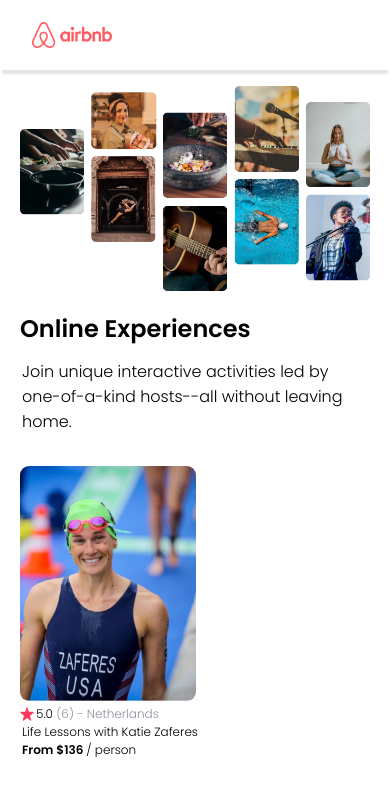
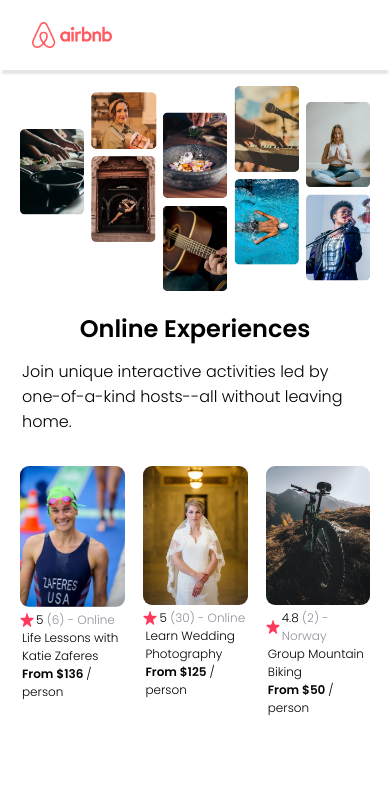
Before and after one commit to Dulshad/airbnb-experiences-clone, a React (Vite) app: page / in a window 390 px wide. Shown: the top 796 px of the page. Built offline with nearby package versions, Linux system fonts and the light colour scheme.

Commit message:
using data.js to make cards and make it more responsive

```diff
--- a/src/App.jsx
+++ b/src/App.jsx
@@ -1,20 +1,31 @@
 import Navbar from "./components/navbar/Navbar"
 import Hero from "./components/hero/Hero"
 import Card from "./components/card/Card"
+import data from "./data.js"
 
 export default function App() {
+
+    const cards = data.map((item) => {
+        return (
+            <Card
+                key={item.id}
+                img={`./src/images/${item.coverImg}`}
+                rating={item.stats.rating}
+                reviewCount={item.stats.reviewCount}
+                location={item.location}
+                title={item.title}
+                price={item.price}
+            />
+        )
+    })
+
     return (
         <>
-            <Navbar />
-            <Hero />
-            <Card
-              img="./src/images/katie-zaferes.png"
-              rating="5.0"
-              reviewCount={6}
-              country="Netherlands"
-              title="Life Lessons with Katie Zaferes"
-              price={136}
-            />
+            <Navbar/>
+            <Hero/>
+            <section className='cards-container'>
+                {cards}
+            </section>
         </>
     )
 }
--- a/src/components/card/Card.jsx
+++ b/src/components/card/Card.jsx
@@ -1,19 +1,17 @@
 import starIcon from '../../images/star.png'
 import styles from './Card.module.css'
 
-const Card = ({img, rating, reviewCount, country, title, price}) => {
+const Card = ({img, rating, reviewCount, location, title, price}) => {
     return (
-        <section className={styles['cards-container']}>
             <div className={styles['card-container']}>
                 <img className={styles['card-img']} src={img} alt="picture of katie zaferes in swim suit"/>
                 <div className={styles['card-rating']}>
                     <img className={styles['card-rating-icon']} src={starIcon} alt="icon of star"/>
-                    <p>{rating} <span className={styles['card-light-text']}>({reviewCount}) - {country}</span></p>
+                    <p>{rating} <span className={styles['card-light-text']}>({reviewCount}) - {location}</span></p>
                 </div>
                 <p>{title}</p>
                 <p><span className={styles['card-bold-text']}>From ${price} </span> / person</p>
             </div>
-        </section>
     )
 }
 
--- a/src/components/card/Card.module.css
+++ b/src/components/card/Card.module.css
@@ -1,9 +1,3 @@
-.cards-container {
-    display: flex;
-    gap: 18px;
-    margin: 1.75rem 3rem;
-}
-
 .card-container {
     display: flex;
     flex-direction: column;
@@ -42,9 +36,3 @@
 .card-bold-text {
     font-weight: bold;
 }
-
-@media (max-width: 600px) {
-    .cards-container {
-        margin: 1rem 1.25rem;
-    }
-}
--- a/src/components/hero/Hero.module.css
+++ b/src/components/hero/Hero.module.css
@@ -15,10 +15,14 @@
 .hero-title {
     margin-bottom: 0.8rem;
     font-weight: 600;
+    margin-left: auto;
+    margin-right: auto;
 }
 
 .hero-text {
     margin-top: 0;
+    margin-left: auto;
+    margin-right: auto;
 }
 
 @media (max-width: 600px) {
--- /dev/null
+++ b/src/data.js
@@ -0,0 +1,41 @@
+export default [
+    {
+        id: 1,
+        title: "Life Lessons with Katie Zaferes",
+        description: "I will share with you what I call \"Positively Impactful Moments of Disappointment.\" Throughout my career, many of my highest moments only came after setbacks and losses. But learning from those difficult moments is what gave me the ability to rise above them and reach my goals.",
+        price: 136,
+        coverImg: "katie-zaferes.png",
+        stats: {
+            rating: 5.0,
+            reviewCount: 6
+        },
+        location: "Online",
+        openSpots: 0,
+    },
+    {
+        id: 2,
+        title: "Learn Wedding Photography",
+        description: "Interested in becoming a wedding photographer? For beginner and experienced photographers alike, join us in learning techniques required to leave the happy couple with memories that'll last a lifetime.",
+        price: 125,
+        coverImg: "wedding-photography.png",
+        stats: {
+            rating: 5.0,
+            reviewCount: 30
+        },
+        location: "Online",
+        openSpots: 27,
+    },
+    {
+        id: 3,
+        title: "Group Mountain Biking",
+        description: "Experience the beautiful Norwegian landscape and meet new friends all while conquering rugged terrain on your mountain bike. (Bike provided!)",
+        price: 50,
+        coverImg: "mountain-bike.png",
+        stats: {
+            rating: 4.8,
+            reviewCount: 2
+        },
+        location: "Norway",
+        openSpots: 3,
+    }
+]
--- a/src/index.css
+++ b/src/index.css
@@ -12,3 +12,17 @@
   display: flex;
   flex-direction: column;
 }
+
+.cards-container {
+  display: flex;
+  gap: 18px;
+  /*margin: 1.75rem 3rem;*/
+  margin-left: auto;
+  margin-right: auto;
+}
+
+@media (max-width: 600px) {
+  .cards-container {
+    margin: 1rem 1.25rem;
+  }
+}
```
Also changed, not shown: src/images/mountain-bike.png (added), src/images/wedding-photography.png (added).
